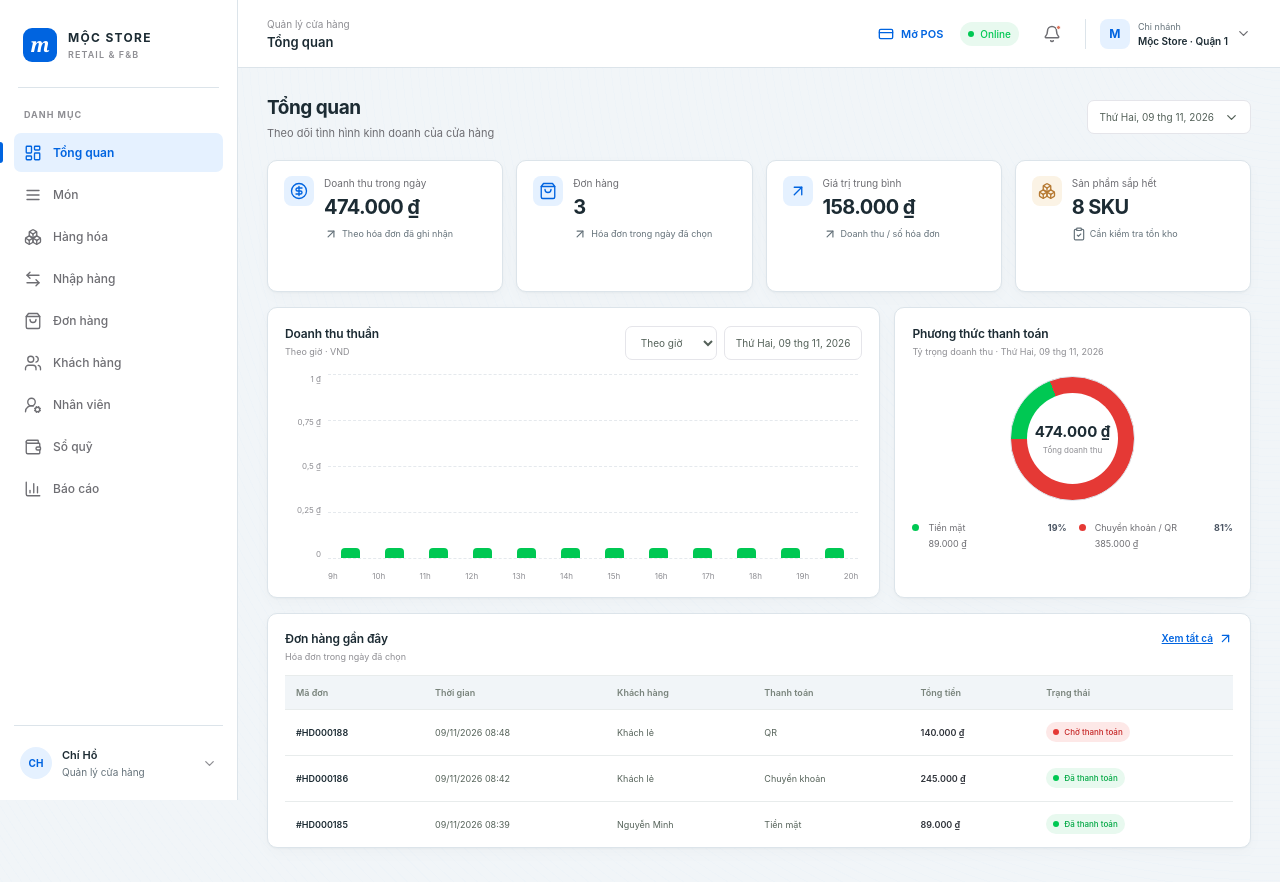
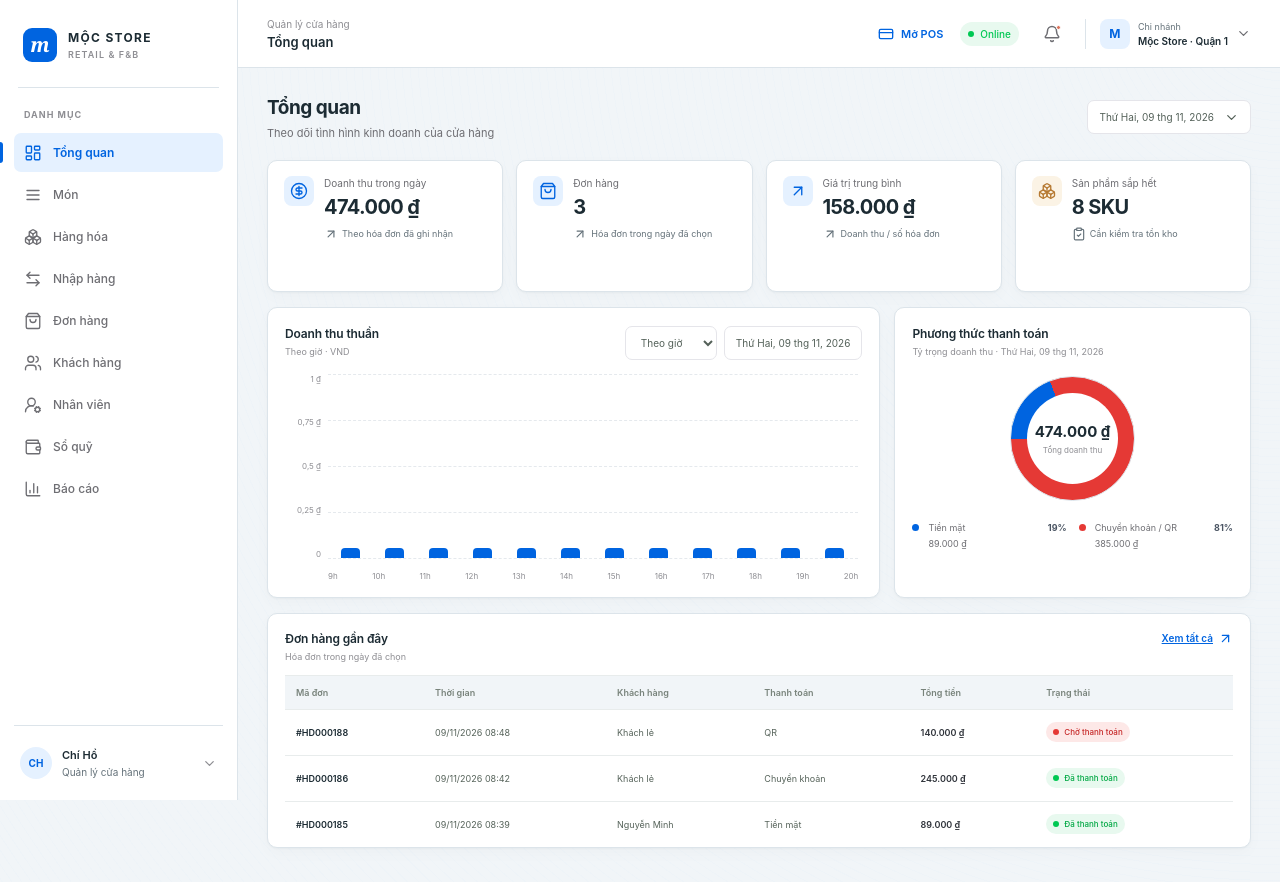
Before and after one commit to cngchis/FNB_SaaS, a React (Vite) app: page /management in a window 1280 px wide. Built offline with nearby package versions, Linux system fonts and the light colour scheme.

Commit message:
Match chart bar color to primary buttons

```diff
--- a/src/styles.css
+++ b/src/styles.css
@@ -13,7 +13,7 @@
   --accent-blue-soft: #e5f1ff;
   --success: #00c853;
   --success-soft: #e8f9ef;
-  --chart-green: #00c853;
+  --chart-green: var(--accent-blue);
   --chart-red: #e53935;
   --chart-yellow: #ffca28;
   --chart-white: #ffffff;
```
